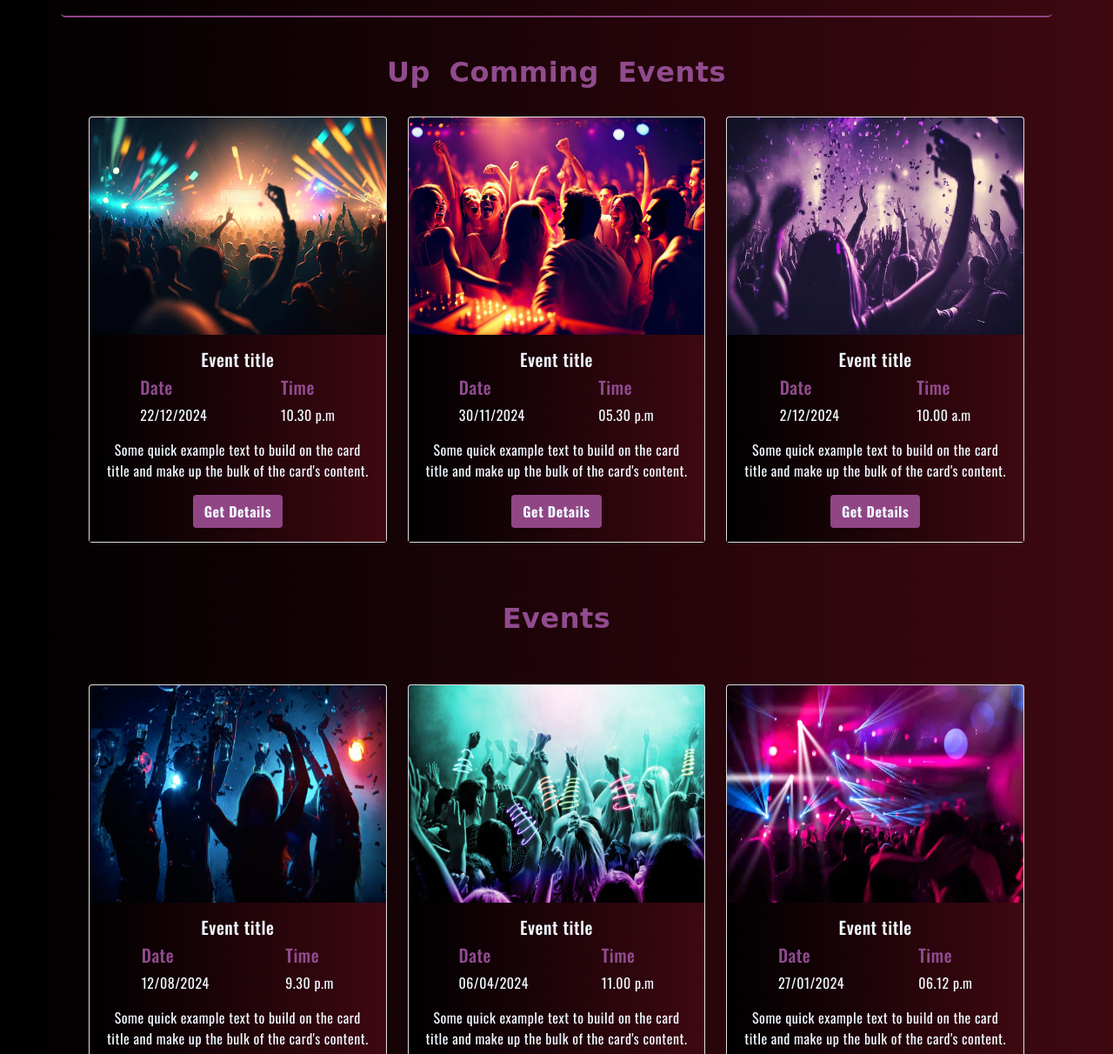
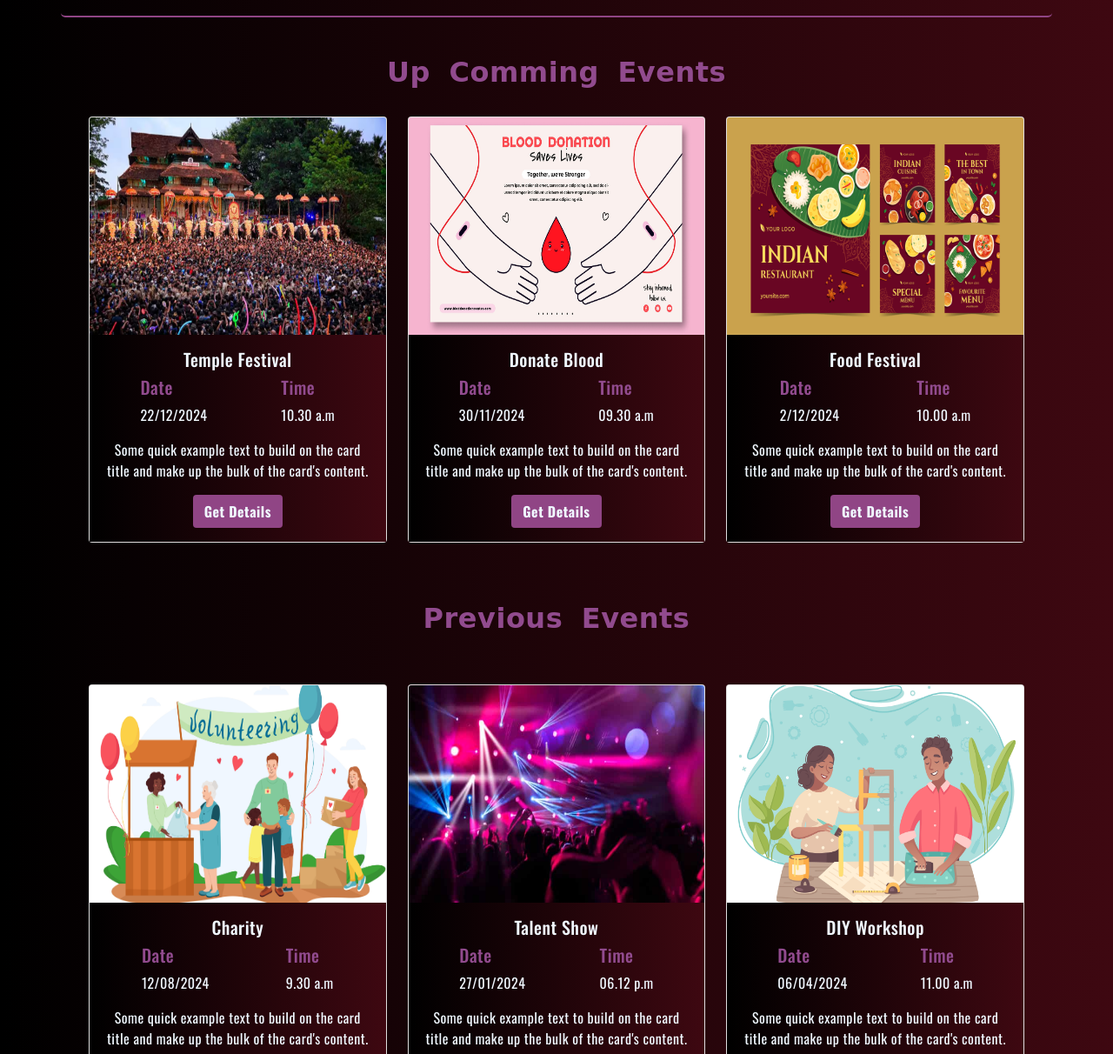
Before and after one commit to Reshma-Sam/BlackBurn, a plain HTML site: page events.html in a window 1280 px wide. Shown: the part 88-1300 px from the top of the page at 87% size. Drawn offline with nearby package versions, Linux system fonts and the light colour scheme; a web font is replaced by a local one.

Commit message:
Completed website with changed image and  changed title

```diff
--- a/events.html
+++ b/events.html
@@ -74,9 +74,9 @@
       <div class="row col-12 mx-auto">
         <div class="col-12 col-sm-6 col-md-6 col-lg-4 mb-4">
           <div class="card">
-            <img src="./Image/party1.avif" class="card-img-top" alt="event1">
+            <img src="./Image/temple festival.jpg" class="card-img-top" alt="temple festival">
             <div class="card-body">
-              <h5 class="card-title text-center">Event title</h5>
+              <h5 class="card-title text-center">Temple Festival</h5>
               <div class="event-date">
                 <div class="event-date">
                   <div>
@@ -86,7 +86,7 @@
                   <div></div>
                   <div>
                     <h5>Time</h5>
-                    <p class="p-card">10.30 p.m</p>
+                    <p class="p-card">10.30 a.m</p>
                   </div>
                 </div>
               </div>
@@ -101,9 +101,9 @@
 
         <div class="col-12 col-sm-6 col-md-6 col-lg-4 mb-4">
           <div class="card">
-            <img src="./Image/party2.avif" class="card-img-top" alt="event2">
+            <img src="./Image/blood donation.jpg" class="card-img-top" alt="blood donation">
             <div class="card-body">
-              <h5 class="card-title text-center">Event title</h5>
+              <h5 class="card-title text-center">Donate Blood</h5>
               <div class="event-date">
                 <div>
                   <h5>Date</h5>
@@ -112,7 +112,7 @@
                 <div></div>
                 <div>
                   <h5>Time</h5>
-                  <p class="p-card">05.30 p.m</p>
+                  <p class="p-card">09.30 a.m</p>
                 </div>
               </div>
               <p class="card-text text-center">Some quick example text to build on the card title and make up the bulk
@@ -126,9 +126,9 @@
 
         <div class="col-12 col-sm-6 col-md-6 col-lg-4 mb-4">
           <div class="card">
-            <img src="./Image/party3.avif" class="card-img-top" alt="event3">
+            <img src="./Image/Food festivel.jpg" class="card-img-top" alt="food festival">
             <div class="card-body">
-              <h5 class="card-title text-center">Event title</h5>
+              <h5 class="card-title text-center">Food Festival</h5>
               <div class="event-date">
                 <div>
                   <h5>Date</h5>
@@ -153,16 +153,16 @@
 
       <div class="container g-3">
       <div class="col-lg-12 text-center">
-        <h2 class="pt-1 pb-5">Events</h2>
+        <h2 class="pt-1 pb-5">Previous Events</h2>
       </div>
 
       <div class="row col-12 mx-auto">
 
         <div class="col-12 col-sm-6 col-md-6 col-lg-4 mb-4">
           <div class="card">
-            <img src="./Image/party5.png" class="card-img-top" alt="event4">
+            <img src="./Image/charity.jpg" class="card-img-top" alt="charity">
             <div class="card-body">
-              <h5 class="card-title text-center">Event title</h5>
+              <h5 class="card-title text-center">Charity</h5>
               <div class="event-date">
                 <div>
                   <h5>Date</h5>
@@ -171,7 +171,7 @@
                 <div></div>
                 <div>
                   <h5>Time</h5>
-                  <p class="p-card">9.30 p.m</p>
+                  <p class="p-card">9.30 a.m</p>
                 </div>
               </div>
               <p class="card-text text-center">Some quick example text to build on the card title and make up the bulk
@@ -185,18 +185,18 @@
 
         <div class="col-12 col-sm-6 col-md-6 col-lg-4 mb-4">
           <div class="card">
-            <img src="./Image/party6.jpg" class="card-img-top" alt="event5">
+            <img src="./Image/party7.jpg" class="card-img-top" alt="Talent Show">
             <div class="card-body">
-              <h5 class="card-title text-center">Event title</h5>
+              <h5 class="card-title text-center">Talent Show</h5>
               <div class="event-date">
                 <div>
                   <h5>Date</h5>
-                  <p class="p-card">06/04/2024</p>
+                  <p class="p-card">27/01/2024</p>
                 </div>
                 <div></div>
                 <div>
                   <h5>Time</h5>
-                  <p class="p-card">11.00 p.m</p>
+                  <p class="p-card">06.12 p.m</p>
                 </div>
               </div>
               <p class="card-text text-center">Some quick example text to build on the card title and make up the bulk
@@ -210,18 +210,18 @@
 
         <div class="col-12 col-sm-6 col-md-6 col-lg-4 mb-4">
           <div class="card">
-            <img src="./Image/party7.jpg" class="card-img-top" alt="event6">
+            <img src="./Image/Diy Workshop.jpg" class="card-img-top" alt="DIY workshop">
             <div class="card-body">
-              <h5 class="card-title text-center">Event title</h5>
+              <h5 class="card-title text-center">DIY Workshop</h5>
               <div class="event-date">
                 <div>
                   <h5>Date</h5>
-                  <p class="p-card">27/01/2024</p>
+                  <p class="p-card">06/04/2024</p>
                 </div>
                 <div></div>
                 <div>
                   <h5>Time</h5>
-                  <p class="p-card">06.12 p.m</p>
+                  <p class="p-card">11.00 a.m</p>
                 </div>
               </div>
               <p class="card-text text-center">Some quick example text to build on the card title and make up the bulk
```
Also changed, not shown: about.html (+2 -2 lines), contact.html (+1 -1 lines), index.html (+18 -17 lines), Image/Diy Workshop.jpg (added), Image/Food festivel.jpg (added), Image/blood donation.jpg (added), Image/charity.jpg (added), Image/temple festival.jpg (added), 1 other file.
